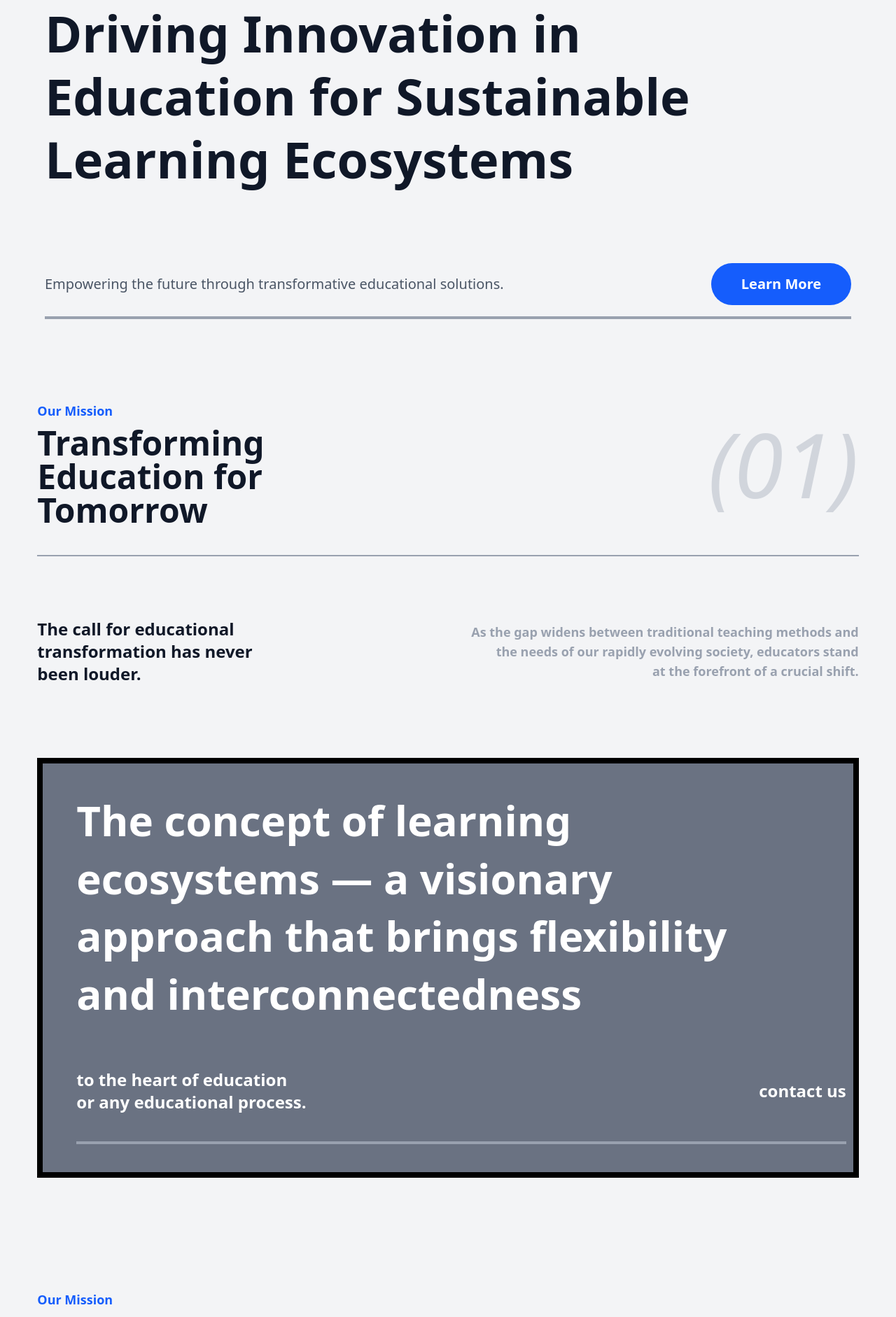
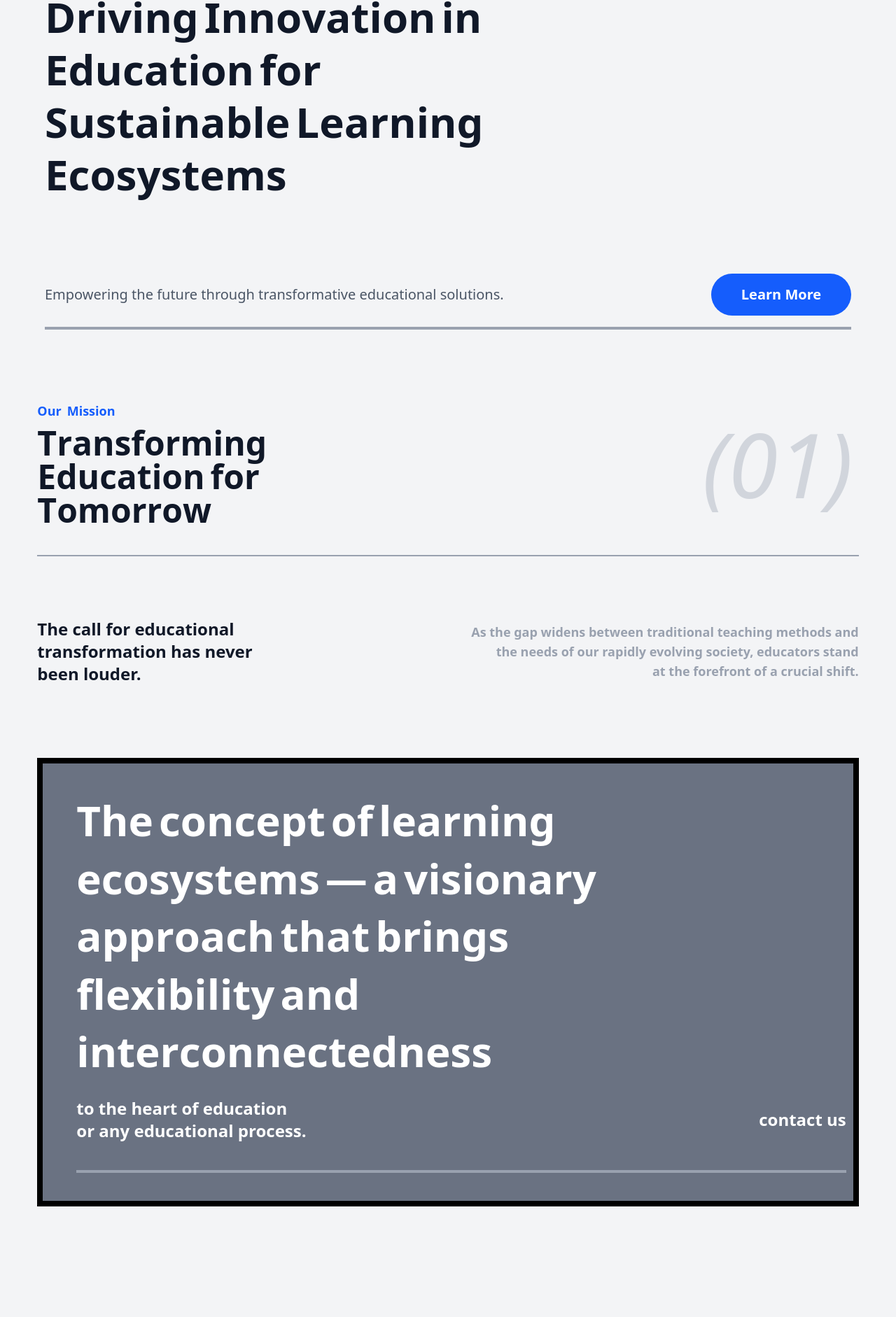
Before and after one commit to Vedansh-05/transfinitte-marketing-2025, a React (Vite) app: page / in a window 1280 px wide. Shown: the part 207-2089 px from the top of the page at 70% size. Built offline with nearby package versions, Linux system fonts and the light colour scheme.

Commit message:
Animations Done

```diff
--- a/package.json
+++ b/package.json
@@ -11,8 +11,10 @@
   },
   "dependencies": {
     "@tailwindcss/vite": "^4.1.8",
+    "framer-motion": "^12.18.1",
     "react": "^19.1.0",
     "react-dom": "^19.1.0",
+    "react-intersection-observer": "^9.16.0",
     "tailwindcss": "^4.1.8"
   },
   "devDependencies": {
--- /dev/null
+++ b/src/AnimatedSection.jsx
@@ -0,0 +1,93 @@
+import { motion } from "framer-motion";
+import { useInView } from "react-intersection-observer";
+
+//Letter-by-letter fall-in
+const fallInTextContainer = {
+    hidden: {},
+    visible: {
+        transition: {
+            staggerChildren: 0.05,
+        },
+    },
+};
+
+const fallInLetter = {
+    hidden: { y: -20, opacity: 0 },
+    visible: {
+        y: 0,
+        opacity: 1,
+        transition: { duration: 0.3, ease: "easeOut" },
+    },
+};
+
+//Scale-down animation
+const scaleDownVariant = {
+    hidden: { scale: 1.2, opacity: 0 },
+    visible: {
+        scale: 1,
+        opacity: 1,
+        transition: {
+            duration: 0.6,
+            ease: "easeOut",
+        },
+    },
+};
+
+export default function AnimatedSection({
+    children,
+    className = "",
+    staggerLetters = false,
+    scaleDown = false,
+}) {
+    const { ref, inView } = useInView({ triggerOnce: true, threshold: 0.15 });
+
+    //Letter-by-letter animation
+    if (staggerLetters && typeof children === "string") {
+        const words = children.split(" ");
+
+        return (
+            <motion.div
+                ref={ref}
+                className={`flex flex-wrap ${className}`}
+                variants={fallInTextContainer}
+                initial="hidden"
+                animate={inView ? "visible" : "hidden"}
+            >
+                {words.map((word, wordIdx) => (
+                    <span key={wordIdx} className="flex mr-2">
+                        {word.split("").map((letter, letterIdx) => (
+                            <motion.span
+                                key={letterIdx}
+                                variants={fallInLetter}
+                                className="inline-block"
+                            >
+                                {letter}
+                            </motion.span>
+                        ))}
+                    </span>
+                ))}
+            </motion.div>
+        );
+    }
+
+    //Scale-down block animation
+    if (scaleDown) {
+        return (
+            <motion.div
+                ref={ref}
+                className={className}
+                variants={scaleDownVariant}
+                initial="hidden"
+                animate={inView ? "visible" : "hidden"}
+            >
+                {children}
+            </motion.div>
+        );
+    }
+    //Default fallback
+    return (
+        <div ref={ref} className={className}>
+            {children}
+        </div>
+    );
+}
--- a/src/App.jsx
+++ b/src/App.jsx
@@ -4,6 +4,8 @@ import HeroComp from './Components/HeroComp';
 import LogoCarousel from './Components/LogoCarousel';
 import ContactForm from './Components/ContactForm';
 import Footer from "./Components/Footer";
+
+import AnimatedSection from './AnimatedSection';
 
 function App() {
   return (
@@ -19,18 +21,18 @@ function App() {
         <div className="w-11/12 flex flex-col md:flex-row items-stretch border-b-2 border-gray-400 pb-10 gap-6">
           {/* Left */}
           <div className="flex flex-col justify-center flex-1">
-            <span className="text-blue-600 text-base md:text-lg font-semibold mb-2 text-left">
+            <AnimatedSection staggerLetters className="text-blue-600 text-base md:text-lg font-semibold mb-2 text-left">
               Our Mission
-            </span>
-            <span className="font-extrabold text-3xl sm:text-4xl md:text-5xl text-gray-900 text-left">
+            </AnimatedSection>
+            <AnimatedSection staggerLetters className="font-extrabold text-3xl sm:text-4xl md:text-5xl text-gray-900 text-left">
               Transforming Education for Tomorrow
-            </span>
+            </AnimatedSection>
           </div>
           {/* Right */}
           <div className="hidden md:flex items-center justify-end md:justify-end flex-1">
-            <span className="text-gray-300 font-light text-[18vw] sm:text-[12vw] md:text-[10vw] leading-none select-none italic">
+            <AnimatedSection staggerLetters className="text-gray-300 font-light text-[18vw] sm:text-[12vw] md:text-[10vw] leading-none select-none italic">
               (01)
-            </span>
+            </AnimatedSection>
           </div>
         </div>
 
@@ -58,7 +60,7 @@ function App() {
         </div>
 
         {/* Image/Highlight Block */}
-        <div
+        <AnimatedSection scaleDown
           className="w-11/12 mt-16 mx-auto overflow-hidden relative min-h-[400px] sm:min-h-[500px] md:min-h-[600px] flex flex-col justify-between bg-cover bg-center bg-gray-500 border-8"
           style={{ backgroundImage: "" }}
         >
@@ -67,15 +69,9 @@ function App() {
 
           {/* Main Text */}
           <div className="relative z-10 px-6 sm:px-10 md:px-12 pt-10 pb-6 w-full">
-            <h2 className="text-white font-extrabold text-3xl sm:text-4xl md:text-5xl lg:text-6xl leading-snug">
-              The concept of learning
-              <br />
-              ecosystems — a visionary
-              <br />
-              approach that brings flexibility
-              <br />
-              and interconnectedness
-            </h2>
+            <AnimatedSection staggerLetters className="text-white font-extrabold text-3xl sm:text-4xl md:text-5xl lg:text-6xl leading-snug w-[75%]">
+              The concept of learning ecosystems — a visionary approach that brings flexibility and interconnectedness
+            </AnimatedSection>
           </div>
 
           {/* Bottom Row */}
@@ -95,7 +91,7 @@ function App() {
               </span>
             </div>
           </div>
-        </div>
+        </AnimatedSection>
       </section>
 
       {/* New Section - 02 */}
@@ -104,18 +100,18 @@ function App() {
         <div className="w-11/12 flex flex-col md:flex-row items-stretch border-b-2 border-gray-400 pb-10 gap-6">
           {/* Left */}
           <div className="flex flex-col justify-center flex-1">
-            <span className="text-blue-600 text-base md:text-lg font-semibold mb-2 text-left">
+            <AnimatedSection staggerLetters className="text-blue-600 text-base md:text-lg font-semibold mb-2 text-left">
               Our Mission
-            </span>
-            <span className="font-extrabold text-3xl sm:text-4xl md:text-5xl text-gray-900 text-left">
+            </AnimatedSection>
+            <AnimatedSection staggerLetters className="font-extrabold text-3xl sm:text-4xl md:text-5xl text-gray-900 text-left">
               Transforming Education for Tomorrow
-            </span>
+            </AnimatedSection>
           </div>
           {/* Right */}
           <div className="hidden md:flex items-center justify-end md:justify-end flex-1">
-            <span className="text-gray-300 font-light text-[18vw] sm:text-[12vw] md:text-[10vw] leading-none select-none italic">
+            <AnimatedSection staggerLetters className="text-gray-300 font-light text-[18vw] sm:text-[12vw] md:text-[10vw] leading-none select-none italic">
               (02)
-            </span>
+            </AnimatedSection>
           </div>
         </div>
 
@@ -143,7 +139,7 @@ function App() {
         </div>
 
         {/* Image/Highlight Block */}
-        <div
+        <AnimatedSection scaleDown
           className="w-11/12 mt-16 mx-auto overflow-hidden relative min-h-[400px] sm:min-h-[500px] md:min-h-[600px] flex flex-col justify-between bg-cover bg-center bg-gray-500 border-8"
           style={{ backgroundImage: "" }}
         >
@@ -152,15 +148,9 @@ function App() {
 
           {/* Main Text */}
           <div className="relative z-10 px-6 sm:px-10 md:px-12 pt-10 pb-6 w-full">
-            <h2 className="text-white font-extrabold text-3xl sm:text-4xl md:text-5xl lg:text-6xl leading-snug">
-              The concept of learning
-              <br />
-              ecosystems — a visionary
-              <br />
-              approach that brings flexibility
-              <br />
-              and interconnectedness
-            </h2>
+            <AnimatedSection staggerLetters className="text-white font-extrabold text-3xl sm:text-4xl md:text-5xl lg:text-6xl leading-snug w-[75%]">
+              The concept of learning ecosystems — a visionary approach that brings flexibility and interconnectedness
+            </AnimatedSection>
           </div>
 
           {/* Bottom Row */}
@@ -180,7 +170,7 @@ function App() {
               </span>
             </div>
           </div>
-        </div>
+        </AnimatedSection>
       </section>
 
       <section className="w-full flex flex-col gap-10 justify-center items-center py-8">
@@ -227,18 +217,18 @@ function App() {
         <div className="w-11/12 flex flex-col md:flex-row items-stretch border-b-2 border-gray-400 pb-10 gap-6">
           {/* Left */}
           <div className="flex flex-col justify-center flex-1">
-            <span className="text-blue-600 text-base md:text-lg font-semibold mb-2 text-left">
+            <AnimatedSection staggerLetters className="text-blue-600 text-base md:text-lg font-semibold mb-2 text-left">
               Our Mission
-            </span>
-            <span className="font-extrabold text-3xl sm:text-4xl md:text-5xl text-gray-900 text-left">
+            </AnimatedSection>
+            <AnimatedSection staggerLetters className="font-extrabold text-3xl sm:text-4xl md:text-5xl text-gray-900 text-left">
               Transforming Education for Tomorrow
-            </span>
+            </AnimatedSection>
           </div>
           {/* Right */}
           <div className="hidden md:flex items-center justify-end md:justify-end flex-1">
-            <span className="text-gray-300 font-light text-[18vw] sm:text-[12vw] md:text-[10vw] leading-none select-none italic">
+            <AnimatedSection staggerLetters className="text-gray-300 font-light text-[18vw] sm:text-[12vw] md:text-[10vw] leading-none select-none italic">
               (03)
-            </span>
+            </AnimatedSection>
           </div>
         </div>
 
@@ -266,7 +256,7 @@ function App() {
         </div>
 
         {/* Image/Highlight Block */}
-        <div
+        <AnimatedSection scaleDown
           className="w-11/12 mt-16 mx-auto overflow-hidden relative min-h-[400px] sm:min-h-[500px] md:min-h-[600px] flex flex-col justify-between bg-cover bg-center bg-gray-500 border-8"
           style={{ backgroundImage: "" }}
         >
@@ -275,15 +265,9 @@ function App() {
 
           {/* Main Text */}
           <div className="relative z-10 px-6 sm:px-10 md:px-12 pt-10 pb-6 w-full">
-            <h2 className="text-white font-extrabold text-3xl sm:text-4xl md:text-5xl lg:text-6xl leading-snug">
-              The concept of learning
-              <br />
-              ecosystems — a visionary
-              <br />
-              approach that brings flexibility
-              <br />
-              and interconnectedness
-            </h2>
+            <AnimatedSection staggerLetters className="text-white font-extrabold text-3xl sm:text-4xl md:text-5xl lg:text-6xl leading-snug w-[75%]">
+              The concept of learning ecosystems — a visionary approach that brings flexibility and interconnectedness
+            </AnimatedSection>
           </div>
 
           {/* Bottom Row */}
@@ -303,11 +287,8 @@ function App() {
               </span>
             </div>
           </div>
-        </div>
+        </AnimatedSection>
       </section>
-
-
-      {/* New Part - After Timline */}
 
       {/* New Section - 04 */}
       <section className="w-full flex flex-col gap-10 justify-center items-center py-20">
@@ -315,12 +296,12 @@ function App() {
         <div className="w-11/12 flex flex-col md:flex-row items-stretch border-b-2 border-gray-400 pb-10 gap-6">
           {/* Left */}
           <div className="flex flex-col justify-center flex-1">
-            <span className="text-blue-600 text-base md:text-lg font-semibold mb-2 text-left">
+            <AnimatedSection staggerLetters className="text-blue-600 text-base md:text-lg font-semibold mb-2 text-left">
               Our Mission
-            </span>
-            <span className="font-extrabold text-3xl sm:text-4xl md:text-5xl text-gray-900 text-left">
+            </AnimatedSection>
+            <AnimatedSection staggerLetters className="font-extrabold text-3xl sm:text-4xl md:text-5xl text-gray-900 text-left">
               Transforming Education for Tomorrow
-            </span>
+            </AnimatedSection>
           </div>
           {/* Center Inner Div */}
           <div className="flex flex-col justify-center flex-1">
@@ -330,9 +311,9 @@ function App() {
           </div>
           {/* Right */}
           <div className="hidden lg:flex items-center justify-end md:justify-end flex-1">
-            <span className="text-gray-300 font-light text-[18vw] sm:text-[12vw] md:text-[10vw] leading-none select-none italic">
+            <AnimatedSection staggerLetters className="text-gray-300 font-light text-[18vw] sm:text-[12vw] md:text-[10vw] leading-none select-none italic">
               (04)
-            </span>
+            </AnimatedSection>
           </div>
         </div>
 
@@ -360,7 +341,7 @@ function App() {
         </div>
 
         {/* Image/Highlight Block */}
-        <div
+        <AnimatedSection scaleDown
           className="w-11/12 mt-16 mx-auto overflow-hidden relative min-h-[400px] sm:min-h-[500px] md:min-h-[600px] flex flex-col justify-between bg-cover bg-center bg-gray-500 border-8"
           style={{ backgroundImage: "" }}
         >
@@ -369,15 +350,9 @@ function App() {
 
           {/* Main Text */}
           <div className="relative z-10 px-6 sm:px-10 md:px-12 pt-10 pb-6 w-full">
-            <h2 className="text-white font-extrabold text-3xl sm:text-4xl md:text-5xl lg:text-6xl leading-snug">
-              The concept of learning
-              <br />
-              ecosystems — a visionary
-              <br />
-              approach that brings flexibility
-              <br />
-              and interconnectedness
-            </h2>
+            <AnimatedSection staggerLetters className="text-white font-extrabold text-3xl sm:text-4xl md:text-5xl lg:text-6xl leading-snug w-[75%]">
+              The concept of learning ecosystems — a visionary approach that brings flexibility and interconnectedness
+            </AnimatedSection>
           </div>
 
           {/* Bottom Row */}
@@ -397,7 +372,7 @@ function App() {
               </span>
             </div>
           </div>
-        </div>
+        </AnimatedSection>
       </section>
 
       {/* New Section - 05 */}
@@ -405,18 +380,18 @@ function App() {
         <div className="w-11/12 flex flex-col md:flex-row items-stretch border-b-2 border-gray-400 pb-10 gap-6">
           {/* Left */}
           <div className="flex flex-col justify-center flex-1">
-            <span className="text-blue-600 text-base md:text-lg font-semibold mb-2 text-left">
+            <AnimatedSection staggerLetters className="text-blue-600 text-base md:text-lg font-semibold mb-2 text-left">
               Our Mission
-            </span>
-            <span className="font-extrabold text-3xl sm:text-4xl md:text-5xl text-gray-900 text-left">
+            </AnimatedSection>
+            <AnimatedSection staggerLetters className="font-extrabold text-3xl sm:text-4xl md:text-5xl text-gray-900 text-left">
               Transforming Education for Tomorrow
-            </span>
+            </AnimatedSection>
           </div>
           {/* Right */}
           <div className="hidden md:flex items-center justify-end md:justify-end flex-1">
-            <span className="text-gray-300 font-light text-[18vw] sm:text-[12vw] md:text-[10vw] leading-none select-none italic">
+            <AnimatedSection staggerLetters className="text-gray-300 font-light text-[18vw] sm:text-[12vw] md:text-[10vw] leading-none select-none italic">
               (05)
-            </span>
+            </AnimatedSection>
           </div>
         </div>
         <TestimonialCarousel />
@@ -427,18 +402,18 @@ function App() {
         <div className="w-11/12 flex flex-col md:flex-row items-stretch border-b-2 border-gray-400 pb-10 gap-6">
           {/* Left */}
           <div className="flex flex-col justify-center flex-1">
-            <span className="text-blue-600 text-base md:text-lg font-semibold mb-2 text-left">
+            <AnimatedSection staggerLetters className="text-blue-600 text-base md:text-lg font-semibold mb-2 text-left">
               Our Mission
-            </span>
-            <span className="font-extrabold text-3xl sm:text-4xl md:text-5xl text-gray-900 text-left">
+            </AnimatedSection>
+            <AnimatedSection staggerLetters className="font-extrabold text-3xl sm:text-4xl md:text-5xl text-gray-900 text-left">
               Transforming Education for Tomorrow
-            </span>
+            </AnimatedSection>
           </div>
           {/* Right */}
           <div className="hidden md:flex items-center justify-end md:justify-end flex-1">
-            <span className="text-gray-300 font-light text-[18vw] sm:text-[12vw] md:text-[10vw] leading-none select-none italic">
+            <AnimatedSection staggerLetters className="text-gray-300 font-light text-[18vw] sm:text-[12vw] md:text-[10vw] leading-none select-none italic">
               (06)
-            </span>
+            </AnimatedSection>
           </div>
         </div>
         <LogoCarousel />
@@ -449,18 +424,18 @@ function App() {
         <div className="w-11/12 flex flex-col md:flex-row items-stretch border-b-2 border-gray-400 pb-10 gap-6">
           {/* Left */}
           <div className="flex flex-col justify-center flex-1">
-            <span className="text-blue-600 text-base md:text-lg font-semibold mb-2 text-left">
+            <AnimatedSection staggerLetters className="text-blue-600 text-base md:text-lg font-semibold mb-2 text-left">
               Our Mission
-            </span>
-            <span className="font-extrabold text-3xl sm:text-4xl md:text-5xl text-gray-900 text-left">
+            </AnimatedSection>
+            <AnimatedSection staggerLetters className="font-extrabold text-3xl sm:text-4xl md:text-5xl text-gray-900 text-left">
               Transforming Education for Tomorrow
-            </span>
+            </AnimatedSection>
           </div>
           {/* Right */}
           <div className="hidden md:flex items-center justify-end md:justify-end flex-1">
-            <span className="text-gray-300 font-light text-[18vw] sm:text-[12vw] md:text-[10vw] leading-none select-none italic">
+            <AnimatedSection staggerLetters className="text-gray-300 font-light text-[18vw] sm:text-[12vw] md:text-[10vw] leading-none select-none italic">
               (07)
-            </span>
+            </AnimatedSection>
           </div>
         </div>
       </section>
--- a/src/Components/HeroComp.jsx
+++ b/src/Components/HeroComp.jsx
@@ -1,3 +1,5 @@
+import AnimatedSection from '../AnimatedSection';
+
 const HeroComp = () => {
     return (
         <section id="hero-section" className="flex items-center justify-start px-6 md:px-12 lg:px-16 min-h-[calc(100vh-100px)] pt-[120px]">
@@ -10,12 +12,8 @@ const HeroComp = () => {
                 </div>
 
                 {/* Main Heading */}
-                <h1 className="font-extrabold text-4xl md:text-5xl lg:text-6xl xl:text-7xl text-gray-900 leading-tight mb-8">
-                    Driving Innovation in
-                    <br />
-                    Education for Sustainable
-                    <br />
-                    Learning Ecosystems
+                <h1 className="font-extrabold text-3xl md:text-4xl lg:text-5xl xl:text-6xl text-gray-900 leading-tight mb-8 w-[60%]">
+                    <AnimatedSection staggerLetters>Driving Innovation in Education for Sustainable Learning Ecosystems </AnimatedSection>
                 </h1>
 
                 {/* Paragraph + Button */}
```
Also changed, not shown: src/Components/Footer.jsx (+17 -0 lines), src/Components/LogoCarousel.jsx (+22 -5 lines), 1 other file (tests, documents, lock files or other folders).
